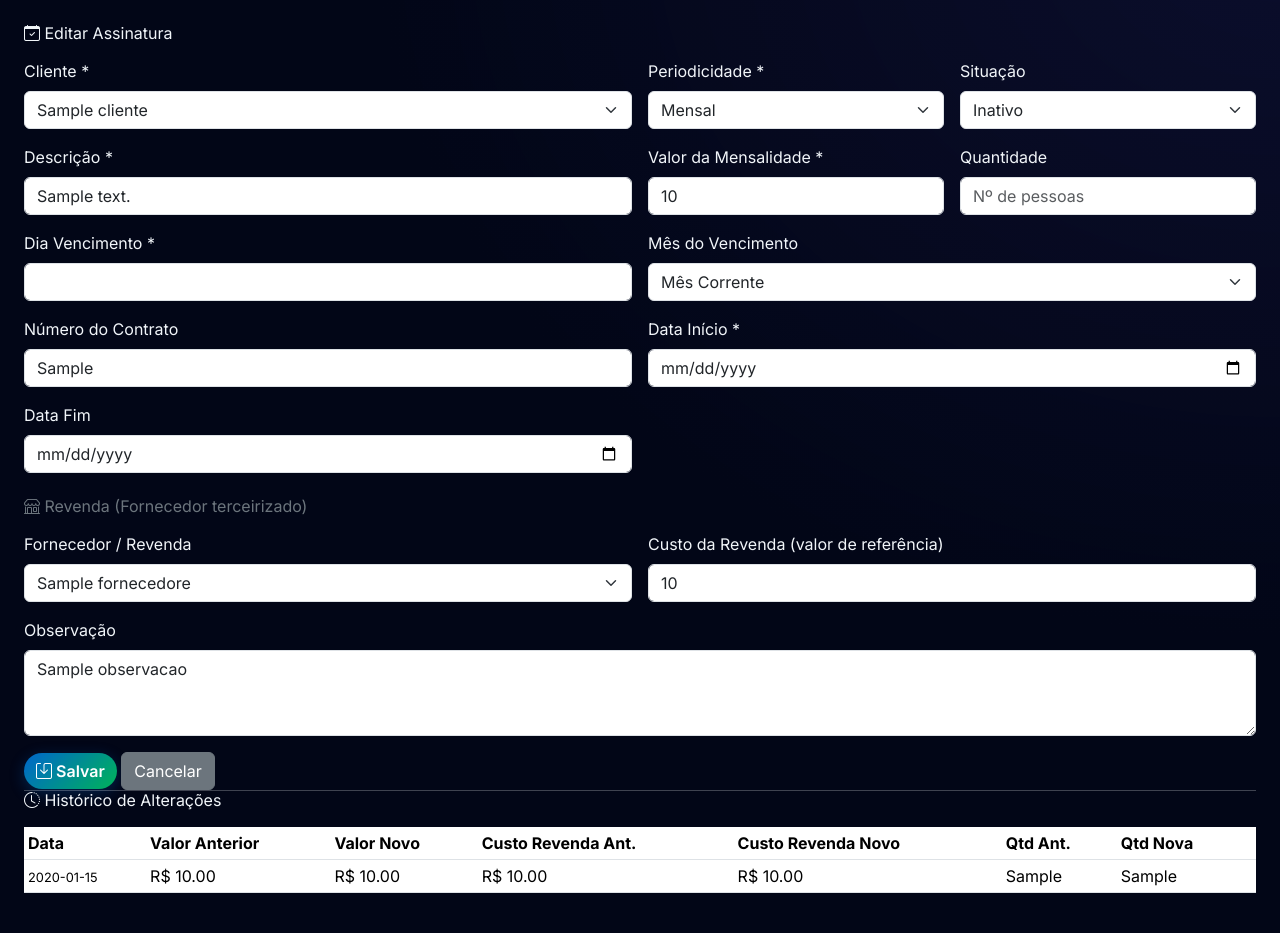
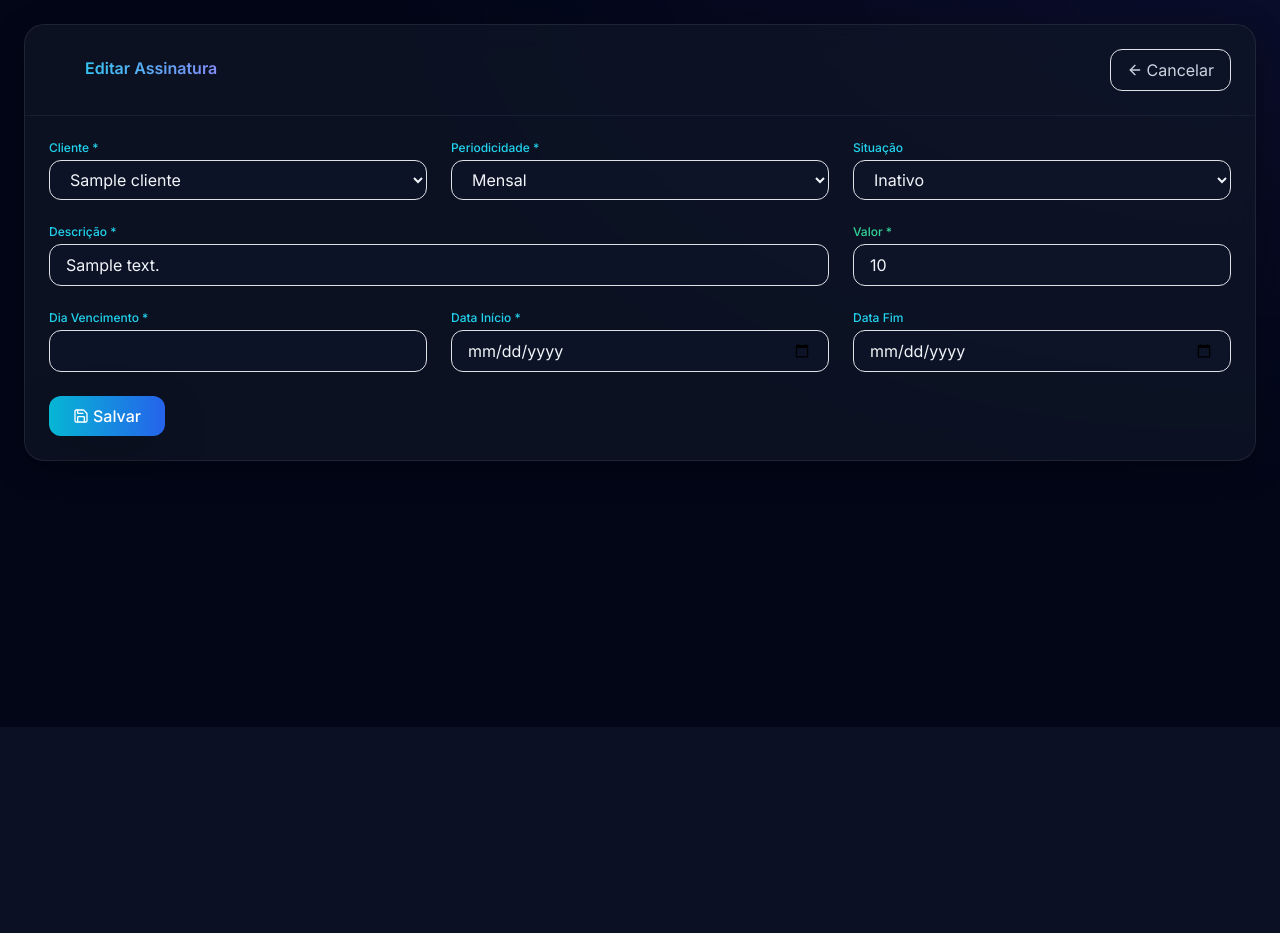
Before and after one commit to machado3-lang/controle-comercial, a FastAPI app: template templates/assinaturas/form.html in a window 1280 px wide; the page is wider, and only the part inside the window is pictured. Shown: the part 73-1006 px from the top of that part. After the commit the page ends 800 px from the top of that part, so only its background shows below. Run offline with FastAPI, Linux system fonts and the light colour scheme; a user stored in the database is signed in; tables that the repository leaves empty hold one stand-in row (values such as "Sample post"); the template is opened without the code that fills it: most values are stand-ins (such as "Sample title", 1, 10 or a date in 2020); some libraries are stand-ins or nearby versions.

Commit message:
Reformular templates usuarios e assinaturas

```diff
--- a/templates/assinaturas/form.html
+++ b/templates/assinaturas/form.html
@@ -1,143 +1,54 @@
 {% extends "base.html" %}
 {% block title %}Editar Assinatura{% endblock %}
 {% block content %}
-<h4 class="mb-3"><i class="bi bi-calendar-check"></i> Editar Assinatura</h4>
+<div class="glass-card mb-6">
+    <div class="p-4 border-b border-slate-800/60 flex justify-between items-center">
+        <h4 class="text-transparent bg-clip-text bg-gradient-to-r from-cyan-400 to-indigo-400 font-semibold"><i data-lucide="calendar-check" class="w-6 h-6 inline me-2"></i> Editar Assinatura</h4>
+        <a href="/assinaturas" class="flex items-center px-3 py-2 text-slate-300 border border-slate-700 rounded-xl hover:bg-slate-800/50 transition"><i data-lucide="arrow-left" class="w-4 h-4 me-1"></i> Cancelar</a>
+    </div>
 
-<form method="post" class="row g-3">
-    <div class="col-md-6">
-        <label class="form-label">Cliente *</label>
-        <select class="form-select" name="cliente_id" required>
-            {% for c in clientes %}
-            <option value="{{ c.id }}" {{ 'selected' if assinatura.cliente_id == c.id }}>{{ c.nome }}</option>
-            {% endfor %}
+    <form method="post" class="p-4 grid grid-cols-1 md:grid-cols-3 gap-4">
+        <div><label class="block text-xs font-medium text-cyan-400 mb-1">Cliente *</label>
+            <select class="w-full px-3 py-2 bg-slate-900/60 border border-slate-800/80 rounded-xl text-slate-100 focus:border-cyan-500/50" name="cliente_id" required>
+                {% for c in clientes %}<option value="{{ c.id }}" {% if assinatura.cliente_id == c.id %}selected{% endif %}>{{ c.nome }}</option>{% endfor %}
             </select>
         </div>
-    <div class="col-md-3">
-        <label class="form-label">Periodicidade *</label>
-        <select class="form-select" name="periodicidade" required>
-            <option value="1" {{ 'selected' if assinatura.periodicidade == 1 }}>Mensal</option>
-            <option value="2" {{ 'selected' if assinatura.periodicidade == 2 }}>Bimestral</option>
-            <option value="3" {{ 'selected' if assinatura.periodicidade == 3 }}>Trimestral</option>
-            <option value="4" {{ 'selected' if assinatura.periodicidade == 4 }}>Semestral</option>
-            <option value="5" {{ 'selected' if assinatura.periodicidade == 5 }}>Anual</option>
-            <option value="6" {{ 'selected' if assinatura.periodicidade == 6 }}>Bianual</option>
-            <option value="7" {{ 'selected' if assinatura.periodicidade == 7 }}>Trianual</option>
+        <div><label class="block text-xs font-medium text-cyan-400 mb-1">Periodicidade *</label>
+            <select class="w-full px-3 py-2 bg-slate-900/60 border border-slate-800/80 rounded-xl text-slate-100 focus:border-cyan-500/50" name="periodicidade" required>
+                <option value="1" {% if assinatura.periodicidade == 1 %}selected{% endif %}>Mensal</option>
+                <option value="2" {% if assinatura.periodicidade == 2 %}selected{% endif %}>Bimestral</option>
+                <option value="3" {% if assinatura.periodicidade == 3 %}selected{% endif %}>Trimestral</option>
+                <option value="4" {% if assinatura.periodicidade == 4 %}selected{% endif %}>Semestral</option>
+                <option value="5" {% if assinatura.periodicidade == 5 %}selected{% endif %}>Anual</option>
             </select>
         </div>
-    <div class="col-md-3">
-        <label class="form-label">Situação</label>
-        <select class="form-select" name="situacao">
-            <option value="0" {{ 'selected' if assinatura.situacao == 0 }}>Inativo</option>
-            <option value="1" {{ 'selected' if assinatura.situacao == 1 }}>Ativo</option>
-            <option value="2" {{ 'selected' if assinatura.situacao == 2 }}>Baixado</option>
-            <option value="3" {{ 'selected' if assinatura.situacao == 3 }}>Isento</option>
-            <option value="4" {{ 'selected' if assinatura.situacao == 4 }}>Em Avaliação</option>
+        <div><label class="block text-xs font-medium text-cyan-400 mb-1">Situação</label>
+            <select class="w-full px-3 py-2 bg-slate-900/60 border border-slate-800/80 rounded-xl text-slate-100 focus:border-cyan-500/50" name="situacao">
+                <option value="0" {% if assinatura.situacao == 0 %}selected{% endif %}>Inativo</option>
+                <option value="1" {% if assinatura.situacao == 1 %}selected{% endif %}>Ativo</option>
+                <option value="2" {% if assinatura.situacao == 2 %}selected{% endif %}>Baixado</option>
             </select>
         </div>
-    <div class="col-md-6">
-        <label class="form-label">Descrição *</label>
-        <input type="text" class="form-control" name="descricao" required value="{{ assinatura.descricao }}">
+        <div class="md:col-span-2"><label class="block text-xs font-medium text-cyan-400 mb-1">Descrição *</label>
+            <input type="text" class="w-full px-3 py-2 bg-slate-900/60 border border-slate-800/80 rounded-xl text-slate-100 focus:border-cyan-500/50" name="descricao" required value="{{ assinatura.descricao }}">
         </div>
-    <div class="col-md-3">
-        <label class="form-label">Valor da Mensalidade *</label>
-        <input type="number" step="0.01" class="form-control" name="valor" required value="{{ assinatura.valor }}">
+        <div><label class="block text-xs font-medium text-emerald-400 mb-1">Valor *</label>
+            <input type="number" step="0.01" class="w-full px-3 py-2 bg-slate-900/60 border border-slate-800/80 rounded-xl text-slate-100 focus:border-emerald-500/50" name="valor" required value="{{ assinatura.valor }}">
         </div>
-    <div class="col-md-3">
-        <label class="form-label">Quantidade</label>
-        <input type="number" class="form-control" name="quantidade" value="{{ assinatura.quantidade if assinatura.quantidade else '' }}" placeholder="Nº de pessoas">
+        <div><label class="block text-xs font-medium text-cyan-400 mb-1">Dia Vencimento *</label>
+            <input type="number" class="w-full px-3 py-2 bg-slate-900/60 border border-slate-800/80 rounded-xl text-slate-100 focus:border-cyan-500/50" name="dia_vencimento" min="1" max="31" required value="{{ assinatura.dia_vencimento }}">
         </div>
-    <div class="col-md-6">
-        <label class="form-label">Dia Vencimento *</label>
-        <input type="number" class="form-control" name="dia_vencimento" min="1" max="31" required value="{{ assinatura.dia_vencimento }}">
+        <div><label class="block text-xs font-medium text-cyan-400 mb-1">Data Início *</label>
+            <input type="date" class="w-full px-3 py-2 bg-slate-900/60 border border-slate-800/80 rounded-xl text-slate-100 focus:border-cyan-500/50" name="data_inicio" required value="{{ assinatura.data_inicio }}">
         </div>
-    <div class="col-md-6">
-        <label class="form-label">Mês do Vencimento</label>
-        <select class="form-select" name="mes_vencimento">
-            <option value="0" {{ 'selected' if assinatura.mes_vencimento == 0 or assinatura.mes_vencimento is none }}>Mês Corrente</option>
-            <option value="1" {{ 'selected' if assinatura.mes_vencimento == 1 }}>Mês Seguinte</option>
-        </select>
+        <div><label class="block text-xs font-medium text-cyan-400 mb-1">Data Fim</label>
+            <input type="date" class="w-full px-3 py-2 bg-slate-900/60 border border-slate-800/80 rounded-xl text-slate-100 focus:border-cyan-500/50" name="data_fim" value="{{ assinatura.data_fim if assinatura.data_fim else '' }}">
         </div>
-    <div class="col-md-6">
-        <label class="form-label">Número do Contrato</label>
-        <input type="text" class="form-control" name="numero_contrato" value="{{ assinatura.numero_contrato if assinatura.numero_contrato else '' }}" placeholder="Sugerido: código do cliente">
-    </div>
-    <div class="col-md-6">
-        <label class="form-label">Data Início *</label>
-        <input type="date" class="form-control" name="data_inicio" required value="{{ assinatura.data_inicio }}">
-    </div>
-    <div class="col-md-6">
-        <label class="form-label">Data Fim</label>
-        <input type="date" class="form-control" name="data_fim" value="{{ assinatura.data_fim if assinatura.data_fim else '' }}">
-    </div>
-    <div class="col-12">
-        <h6 class="text-secondary mt-2"><i class="bi bi-shop"></i> Revenda (Fornecedor terceirizado)</h6>
-    </div>
-    <div class="col-md-6">
-        <label class="form-label">Fornecedor / Revenda</label>
-        <select class="form-select" name="fornecedor_id">
-            <option value="">Selecione...</option>
-            {% for f in fornecedores %}
-            <option value="{{ f.id }}" {{ 'selected' if assinatura.fornecedor_id == f.id }}>{{ f.nome }}</option>
-            {% endfor %}
-        </select>
-    </div>
-    <div class="col-md-6">
-        <label class="form-label">Custo da Revenda (valor de referência)</label>
-        <input type="number" step="0.01" class="form-control" name="valor_revenda" value="{{ assinatura.valor_revenda if assinatura.valor_revenda else '' }}">
-    </div>
-    <div class="col-12">
-        <label class="form-label">Observação</label>
-        <textarea class="form-control" name="observacao" rows="3">{{ assinatura.observacao if assinatura.observacao else '' }}</textarea>
-    </div>
-    <div class="col-12">
-        <button type="submit" class="btn btn-primary"><i class="bi bi-save"></i> Salvar</button>
-        <a href="/assinaturas" class="btn btn-secondary">Cancelar</a>
-    </div>
+        <div class="md:col-span-3"><button type="submit" class="flex items-center px-4 py-2 bg-gradient-to-r from-cyan-500 to-blue-600 hover:from-cyan-600 hover:to-blue-700 text-white rounded-xl font-medium transition-all shadow-lg shadow-cyan-500/10"><i data-lucide="save" class="w-4 h-4 me-1"></i> Salvar</button></div>
     </form>
-
-{% if historico %}
-<hr>
-<h5 class="mb-3"><i class="bi bi-clock-history"></i> Histórico de Alterações</h5>
-<div class="table-responsive">
-    <table class="table table-sm table-hover">
-        <thead><tr><th>Data</th><th>Valor Anterior</th><th>Valor Novo</th><th>Custo Revenda Ant.</th><th>Custo Revenda Novo</th><th>Qtd Ant.</th><th>Qtd Nova</th><th></th></tr></thead>
-        <tbody>
-            {% for h in historico %}
-            <tr>
-                <td><small>{{ h.data_alteracao.strftime('%d/%m/%Y %H:%M') }}</small></td>
-                <td>{% if h.valor_anterior is not none %}R$ {{ "%.2f"|format(h.valor_anterior) }}{% else %}-{% endif %}</td>
-                <td>{% if h.valor_novo is not none %}R$ {{ "%.2f"|format(h.valor_novo) }}{% else %}-{% endif %}</td>
-                <td>{% if h.valor_revenda_anterior is not none %}R$ {{ "%.2f"|format(h.valor_revenda_anterior) }}{% else %}-{% endif %}</td>
-                <td>{% if h.valor_revenda_novo is not none %}R$ {{ "%.2f"|format(h.valor_revenda_novo) }}{% else %}-{% endif %}</td>
-                <td>{{ h.quantidade_anterior if h.quantidade_anterior is not none else '-' }}</td>
-                <td>{{ h.quantidade_novo if h.quantidade_novo is not none else '-' }}</td>
-                <td>
-                    {% if senha_definida %}
-                    <button class="btn btn-sm btn-outline-danger" onclick="excluirHistorico({{ h.id }})"><i class="bi bi-trash"></i></button>
-                    {% endif %}
-                </td>
-            </tr>
-            {% endfor %}
-        </tbody>
-    </table>
 </div>
 
-<form id="formExcluirHistorico" method="post" style="display:none">
-    <input type="hidden" name="senha" id="senhaHistorico">
-</form>
-{% endif %}
+{% block scripts %}
+<script>document.addEventListener('DOMContentLoaded', function() { lucide.createIcons(); });</script>
 {% endblock %}
-
-{% block scripts %}
-<script>
-function excluirHistorico(id) {
-    var senha = prompt('Digite a senha de administrador para excluir este registro:');
-    if (senha) {
-        var form = document.getElementById('formExcluirHistorico');
-        form.action = '/assinaturas/{{ assinatura.id }}/historico/' + id + '/excluir';
-        document.getElementById('senhaHistorico').value = senha;
-        form.submit();
-    }
-}
-</script>
 {% endblock %}
```
Also changed, not shown: templates/auth/usuario_form.html (+24 -20 lines). Lines whose indentation alone changed are shown as unchanged.
